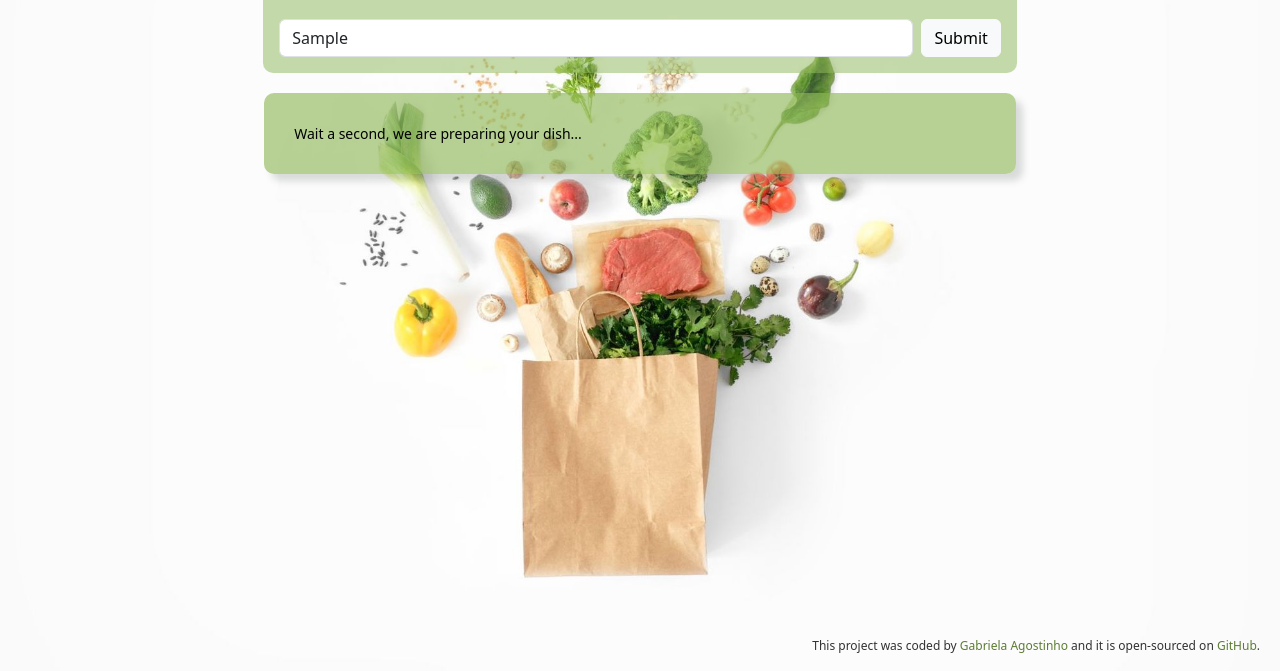
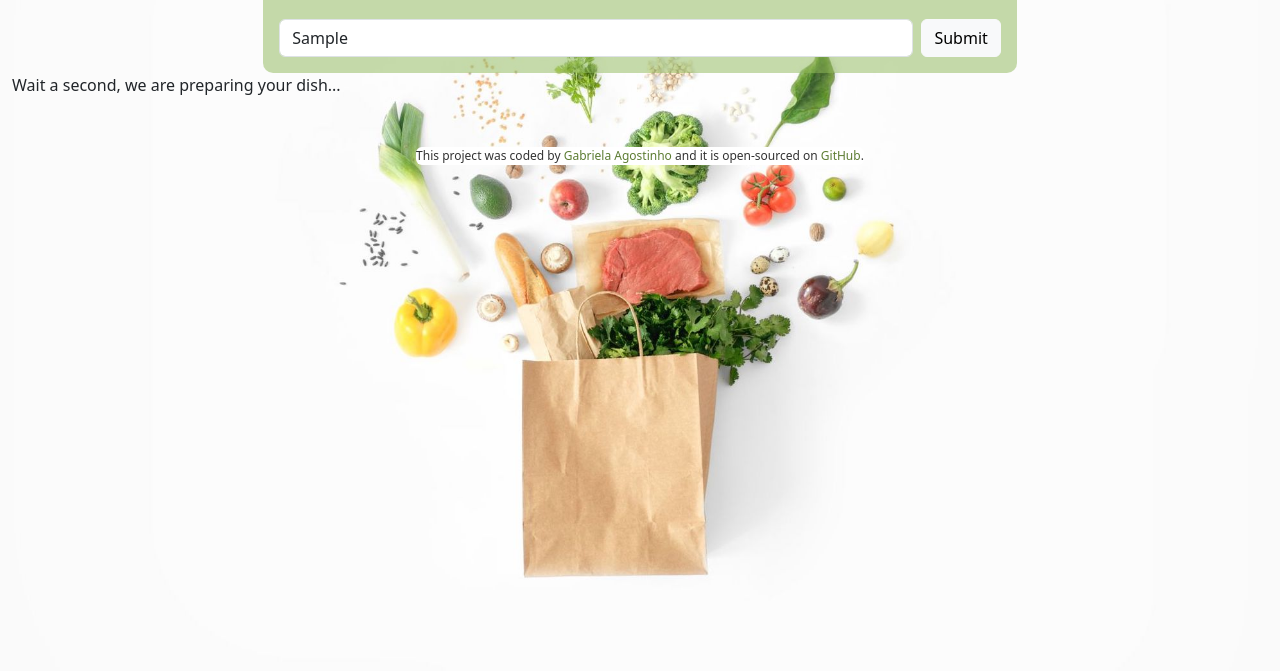
Before and after one commit to gabz2407/text-generator, a plain HTML site: page index.html in a window 1280 px wide. Both pictures are taken after typing "Sample" into the empty fields and a click on the input 961 px from the left and 167 px from the top of the page. Shown: the part 129-800 px from the top of the page. Drawn offline with nearby package versions, Linux system fonts and the light colour scheme; no server answers.

Commit message:
fixed footer position

```diff
--- a/index.html
+++ b/index.html
@@ -17,7 +17,7 @@
   <body>
     <header class="container-fluid">
       <div class="header mx-auto">
-        <h1 class="text-center pt-3 ">Recipe Generator</h1>
+        <h1 class="text-center pt-3">Recipe Generator</h1>
         <form id="form-container" class="d-flex form-inline p-3">
           <input
             type="search"
@@ -25,25 +25,26 @@
             required
             autocomplete="off"
             id="search-input"
-           class="form-control"
+            class="form-control"
           />
-          <input
-            type="submit"
-            id="submit-input"
-            class="btn btn-light ms-2"
-          />
+          <input type="submit" id="submit-input" class="btn btn-light ms-2" />
         </form>
       </div>
+    </header>
     <section class="container-fluid">
-    <div class="poem-container hidden"></div>
+      <div class="recipe-container hidden"></div>
     </section>
     <footer class="mb-3 rounded">
       This project was coded by
-      <a href="https://www.linkedin.com/in/gabriela-agostinho-378b67207/" target="_blank"
+      <a
+        href="https://www.linkedin.com/in/gabriela-agostinho-378b67207/"
+        target="_blank"
         >Gabriela Agostinho</a
       >
       and it is open-sourced on
-      <a href="https://github.com/gabz2407/text-generator" target="_blank">GitHub</a>.
+      <a href="https://github.com/gabz2407/text-generator" target="_blank"
+        >GitHub</a
+      >.
     </footer>
     <script src="src/script.js"></script>
   </body>
--- a/src/script.js
+++ b/src/script.js
@@ -10,9 +10,9 @@ function showAnswer(response) {
 function getInputAnswer(event) {
   event.preventDefault();
 
-  let hiddenElement = document.querySelector(".poem-container");
-  hiddenElement.classList.remove("hidden");
-  hiddenElement.innerHTML = `Wait a second, we are preparing your dish...`;
+  let recipeBlock = document.querySelector(".recipe-container");
+  recipeBlock.classList.remove("hidden");
+  recipeBlock.innerHTML = `Wait a second, we are preparing your dish...`;
 
   let inputValue = document.querySelector("#search-input");
   inputValue = inputValue.value;
--- a/src/style.css
+++ b/src/style.css
@@ -35,12 +35,14 @@ body {
 }
 
 footer {
-  text-align: end;
-  position: fixed;
-  right: 20px;
-  bottom: 0px;
+  text-align: center;
+  background-color: white;
+  margin-top: 50px;
   font-size: 12px;
   color: rgba(0, 0, 0, 0.802);
+  width: max-content;
+  margin: 50px auto 5px;
+  border-radius: 5px;
 }
 
 footer a {
```
